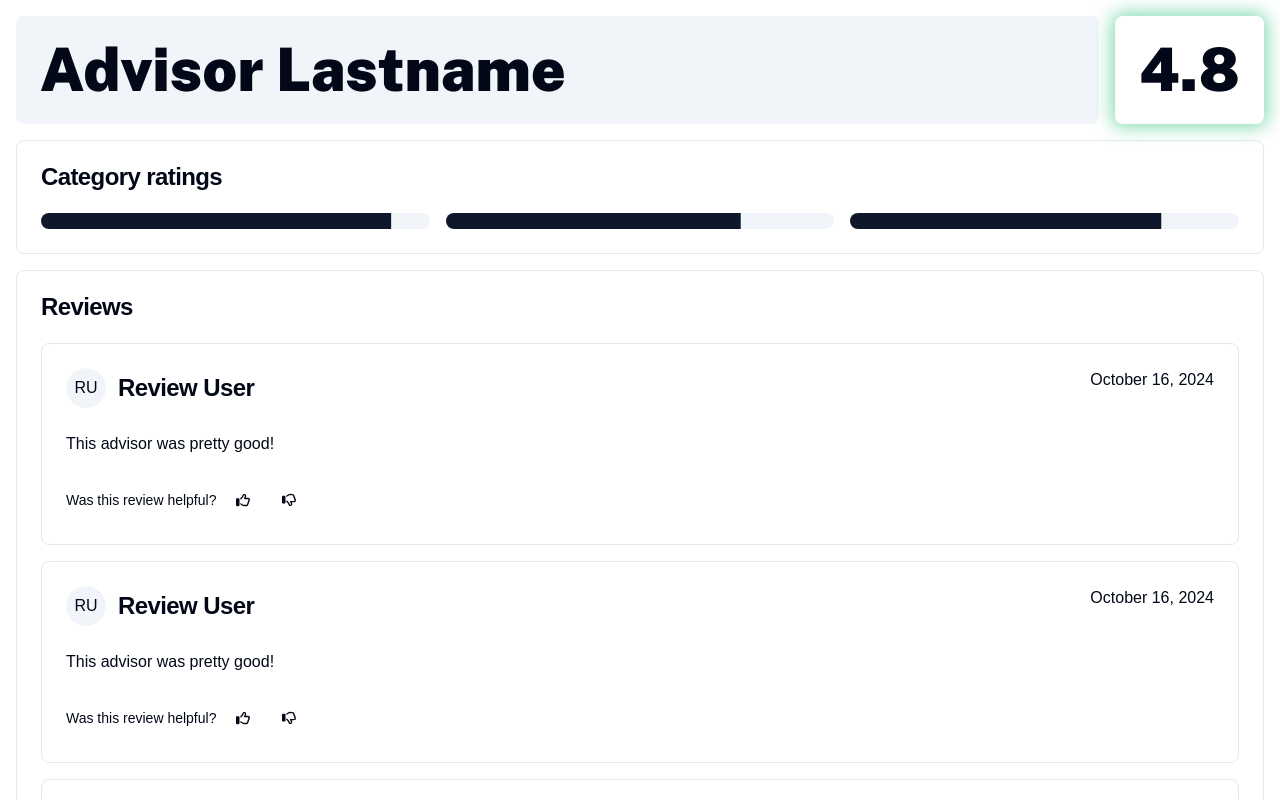
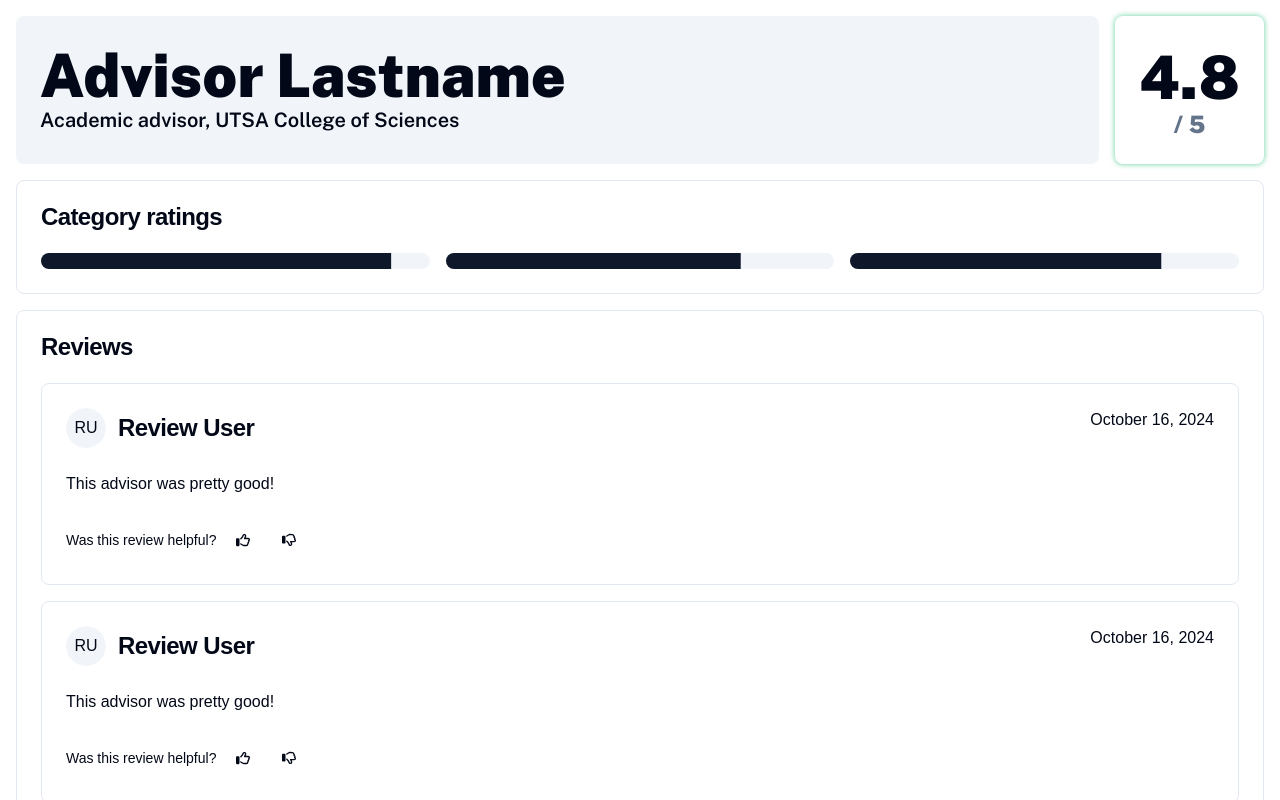
Before and after one commit to gataria/rma-layout-shadcn, a Next.js app: page /advisor in a window 1280 px wide. Shown: the top 800 px of the page. Built offline with nearby package versions, Linux system fonts and the light colour scheme.

Commit message:
Adjusted styling on advisor name and score

```diff
--- a/app/advisor/page.tsx
+++ b/app/advisor/page.tsx
@@ -13,12 +13,24 @@ import { publicSans } from "@/fonts";
 export default function AdvisorPage() {
     return (
         <>
-            <div className={`flex ${publicSans.className} font-black text-6xl space-x-4`}>
-                <div className="grow bg-slate-100 rounded-lg p-6">
-                    Advisor Lastname
+            <div className={`flex ${publicSans.className} space-x-4`}>
+                <div className="flex flex-col grow place-content-center bg-slate-100 rounded-lg p-6">
+                    <div className="text-6xl font-black">
+                        Advisor Lastname
+                    </div>
+                    <div className="text-xl font-semibold">
+                        Academic advisor, UTSA College of Sciences
+                    </div>
                 </div>
-                <div className="flex items-center py-auto shadow-good-score rounded-lg p-6">
-                    4.8
+                <div className="flex flex-col items-center place-content-center font-black shadow-good-score rounded-lg p-6">
+                    <div className="text-6xl pt-2">
+                        4.8
+                    </div>
+                    <div className="text-2xl text-slate-500">
+                        <span className="sr-only">out of</span>
+                        <span className="not-sr-only">/ </span>
+                        5
+                    </div>
                 </div>
             </div>
             <Card>
```
